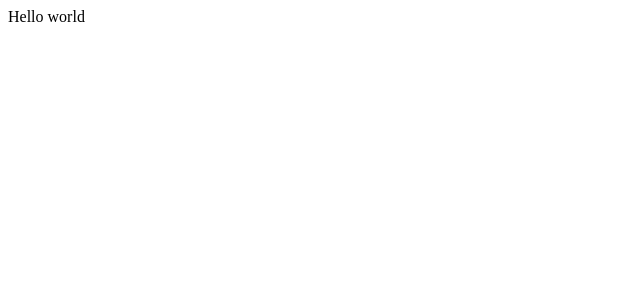
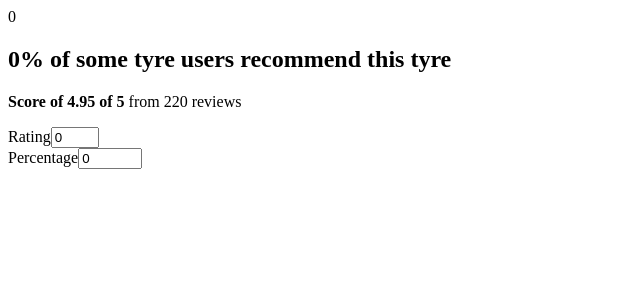
Before and after one commit to jillvanreeth/rating-app, a Vue app: page / in a window 1280 px wide. Shown: the top 300 px of the page, without its empty margins (0-640 px from the left). Built offline with nearby package versions, Linux system fonts and the light colour scheme.

Commit message:
setup for the banners

```diff
--- a/src/00_global/App.js
+++ b/src/00_global/App.js
@@ -1,11 +1,39 @@
+import RatingForm from '@/03_molecules/RatingForm/RatingForm.vue'
+
+import Banner 		from '@/04_organisms/Banner/Banner.vue'
+
+
 export default {
 	name: 'App',
 
-	components: {},
+	components: {
+		Banner,
+		RatingForm,
+	},
 
-	props: {},
+	props: {
+
+	},
 
 	data() {
-		return {}
+		return {
+			rating: 0,
+			percentage: 0,
+		}
+	},
+
+	methods: {
+
+		setRating(theRating) {
+
+			this.rating = theRating
+
+		},
+
+		setPercentage(thePercentage) {
+
+			this.percentage = thePercentage
+
+		}
 	}
 }
--- a/src/00_global/App.vue
+++ b/src/00_global/App.vue
@@ -1,7 +1,23 @@
 <template>
 
-	<div id="app">
-		Hello world
+	<div id="app" >
+		<main class="app__inner">
+
+			<section class="app__section">
+				<Banner
+					:rating="rating"
+					:percentage="percentage">
+				</Banner>
+
+				<RatingForm
+					:rating="rating"
+					:percentage="percentage"
+					@emitRating="setRating"
+					@emitPercentage="setPercentage">
+				</RatingForm>
+			</section>
+
+		</main>
 	</div>
 
 </template>
--- /dev/null
+++ b/src/03_molecules/Rating/Rating.js
@@ -0,0 +1,7 @@
+export default {
+	name: 'Rating',
+
+	props: {
+		theRating: Number,
+	}
+}
--- /dev/null
+++ b/src/03_molecules/Rating/Rating.vue
@@ -0,0 +1,10 @@
+<template>
+
+	<div class="rating">
+		{{theRating}}
+	</div>
+
+</template>
+
+<style lang="scss">@import "./Rating";</style>
+<script src="./Rating.js"></script>
--- /dev/null
+++ b/src/03_molecules/RatingForm/RatingForm.js
@@ -0,0 +1,15 @@
+export default {
+	name: 'RatingForm',
+
+	props: {
+		rating: Number,
+		percentage: Number,
+	},
+
+	data() {
+		return {
+			theRating: this.rating,
+			thePercentage: this.percentage,
+		}
+	}
+}
--- /dev/null
+++ b/src/03_molecules/RatingForm/RatingForm.vue
@@ -0,0 +1,24 @@
+<template>
+
+	<form class="ratingForm" novalidate>
+		<div class="ratingForm__inner">
+
+			<div class="ratingForm__item">
+				<label class="ratingForm__item__label">Rating</label>
+
+				<input v-model.number="theRating" @input="$emit('emitRating', theRating)" class="input__field" name="rating" type="number" min="0" max="5">
+			</div>
+
+			<div class="ratingForm__item">
+				<label class="ratingForm__item__label">Percentage</label>
+
+				<input v-model.number="thePercentage" @input="$emit('emitPercentage', thePercentage)" class="input__field" name="percentage" type="number" min="0" max="100">
+			</div>
+
+		</div>
+	</form>
+
+</template>
+
+<style lang="scss">@import "./RatingForm";</style>
+<script src="./RatingForm.js"></script>
--- /dev/null
+++ b/src/04_organisms/Banner/Banner.js
@@ -0,0 +1,33 @@
+import Rating from '@/03_molecules/Rating/Rating.vue'
+
+
+export default {
+	name: 'Banner',
+
+	components: {
+		Rating
+	},
+
+	props: {
+		rating: Number,
+		percentage: Number,
+	},
+
+	data() {
+		return {
+			thePercentage: this.percentage ? this.percentage : 0,
+		}
+	},
+
+	watch: {
+		percentage: function() {
+
+			this.thePercentage = this.percentage
+			return this.thePercentage
+		}
+	},
+
+	methods: {
+
+	}
+}
--- /dev/null
+++ b/src/04_organisms/Banner/Banner.vue
@@ -0,0 +1,28 @@
+<template>
+
+	<div class="banner">
+		<div class="banner__inner">
+
+			<div class="banner__graphic"></div>
+
+			<header class="banner__content">
+
+				<Rating :theRating="rating"></Rating>
+
+				<h2 class="banner__title">
+					<span class="banner__title--highlight">{{thePercentage}}%</span>
+					of some <strong>tyre users</strong> recommend this tyre
+				</h2>
+
+				<aside class="banner__score">
+					<p><strong>Score of 4.95 of 5</strong> from 220 reviews</p>
+				</aside>
+			</header>
+
+		</div>
+	</div>
+
+</template>
+
+<style lang="scss">@import "./Banner";</style>
+<script src="./Banner.js"></script>
```
Also changed, not shown: src/03_molecules/Rating/Rating.scss (added), src/03_molecules/RatingForm/RatingForm.scss (added), src/04_organisms/Banner/Banner.scss (added).
